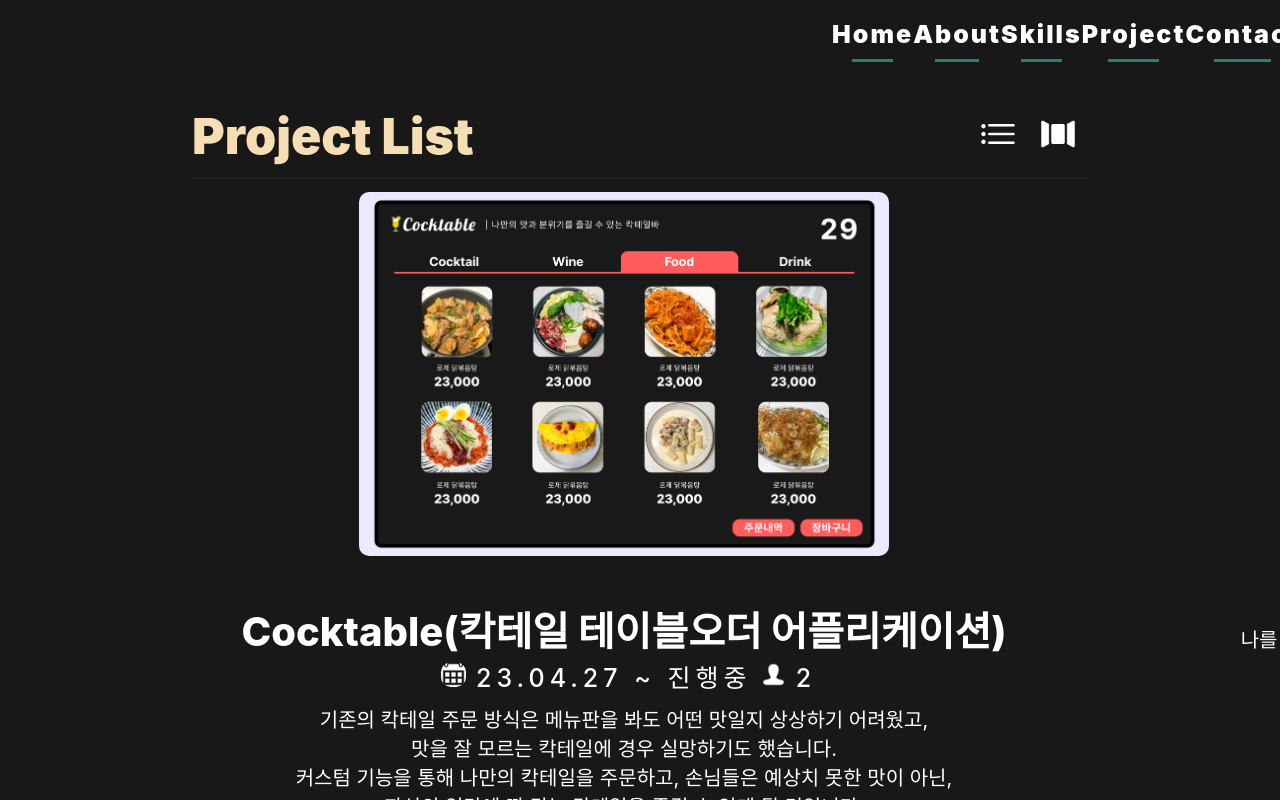
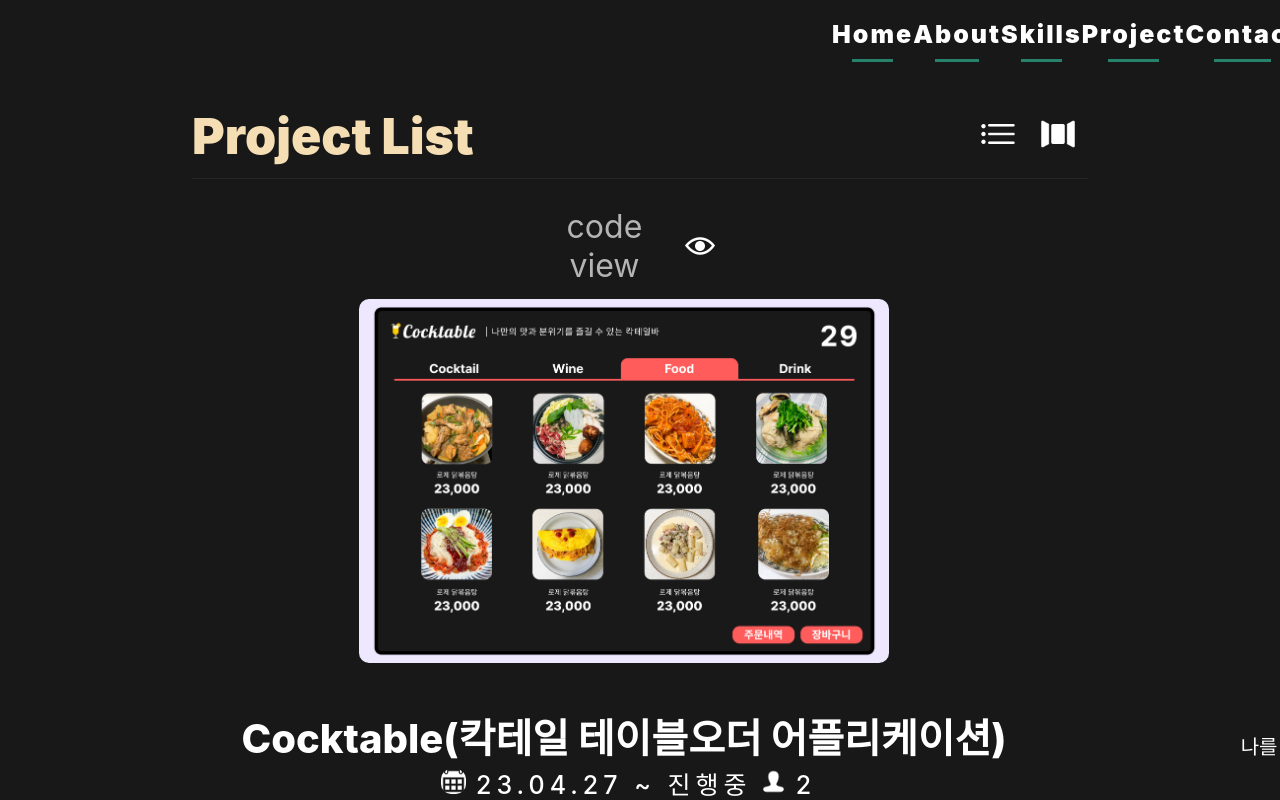
Before and after one commit to juny0429/juny0429.github.io, a React (Create React App) app: page /pjy-portfolio/project in a window 1280 px wide. Both pictures are taken after a click on the picture 1058 px from the left and 133 px from the top of the page. Shown: the top 800 px of the page. Built offline with nearby package versions, Linux system fonts and the light colour scheme.

Commit message:
code view 링크 추가

```diff
--- a/src/components/projectItemFilled.js
+++ b/src/components/projectItemFilled.js
@@ -1,13 +1,22 @@
 import projectItemFilledStyle from '../resources/css/components/ProjectItemFilled.module.scss';
 
 import React from 'react';
+import { Link } from 'react-router-dom';
 
-function ProjectItemFilled({projectTeamLogoUrl, title, date, people, info, bgColor, tools, captureUrl}) {
+function ProjectItemFilled({projectTeamLogoUrl, title, date, people, info, bgColor, tools, captureUrl, githubUrl}) {
 
     return (
         <div>
             <div className={projectItemFilledStyle.projectFilledItem} style={{ backgroundColor: bgColor }}>
                 <div className={projectItemFilledStyle.projectFilledItemImg} style={{ backgroundColor: bgColor }} >
+                    <Link to={githubUrl} className={projectItemFilledStyle.codeView}>
+                        <span>code view</span>
+                        <img
+                            className={projectItemFilledStyle.eyeIcon}
+                            src="./images/icon/eye_icon.png"
+                            alt="눈 아이콘"
+                        />
+                    </Link>
                     <img src={process.env.PUBLIC_URL + captureUrl} alt='로고'/>
                 </div>
 
--- a/src/pages/Project.js
+++ b/src/pages/Project.js
@@ -143,6 +143,7 @@ function Project() {
                                     info={project.info}
                                     tools={project.tools}
                                     captureUrl={project.captureUrl}
+                                    githubUrl={project.githubUrl}
                                 />
                             ))}
                         </div>
--- a/src/resources/css/components/ProjectItemFilled.module.scss
+++ b/src/resources/css/components/ProjectItemFilled.module.scss
@@ -47,3 +47,30 @@
     margin: 1% 1% 1% 1%;
     border-radius: 5px;
 }
+
+/* code view */
+.codeView {
+    display: flex;
+    align-items: center;
+    justify-content: center;
+    margin: 1% 40% 1% 40%;
+    padding: 0.5%;
+    text-decoration-line: none;
+    transition: transform 0.3s;
+
+    span {
+        font-size: 2rem;
+        margin: 0;
+        color: rgba(255, 255, 255, 0.679);
+    }
+
+    .eyeIcon {
+        margin-left: 5%;
+        width: 30px;
+    }
+
+    &:hover {
+        // border: 1px solid #19ffd9;
+        transform: scale(1.2);
+    }
+}
```
